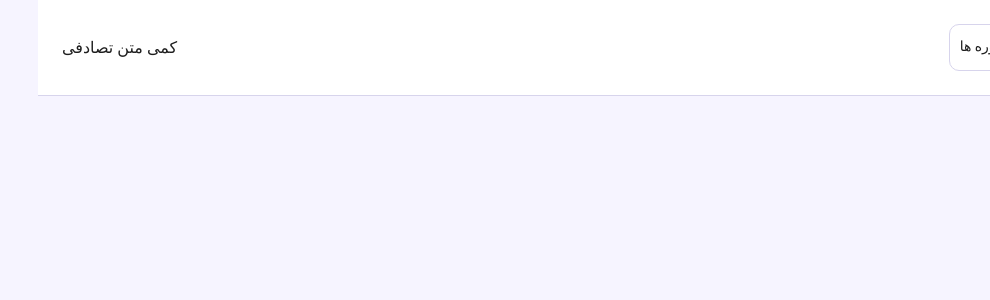
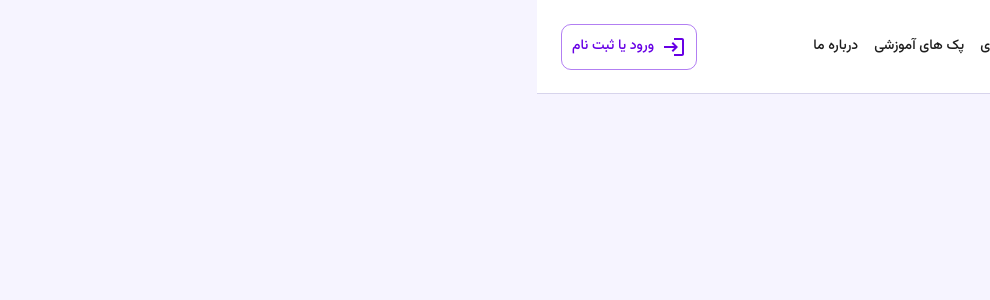
Before and after one commit to kiyanSeddiqi/Codino-Redux-MUI-Supabase, a React (Vite) app: page / in a window 1280 px wide. Shown: the top 300 px of the page, without its empty margins (290-1280 px from the left). Built offline with nearby package versions, Linux system fonts and the light colour scheme.

Commit message:
build navbar ui and auth modal

```diff
--- a/src/components/layout/MainLayout.jsx
+++ b/src/components/layout/MainLayout.jsx
@@ -1,13 +1,17 @@
 import { Outlet } from "react-router-dom";
+import { Container } from "@mui/material";
 import Navbar from "./Navigation/Navbar";
 import Footer from "./Footer";
-import { Container } from "@mui/material";
+import AuthModal from "../../features/auth/components/AuthModal";
+import { useState } from "react";
 
 function MainLayout() {
+  const [openAuthModal, setOpenAuthModal] = useState(false);
+
   return (
     <>
       <header>
-        <Navbar />
+        <Navbar showAuthModal={setOpenAuthModal} />
       </header>
       <main>
         <Container>
@@ -17,6 +21,7 @@ function MainLayout() {
       <footer>
         <Footer />
       </footer>
+      <AuthModal isOpen={openAuthModal} onShow={setOpenAuthModal} />
     </>
   );
 }
--- a/src/components/layout/Navigation/CategoryBtn.jsx
+++ b/src/components/layout/Navigation/CategoryBtn.jsx
@@ -9,13 +9,12 @@ import {
   Paper,
 } from "@mui/material";
 import {
-  categoryBtn,
   coursesList,
   coursesListScrollable,
   coursesMenu,
   menuDivider,
 } from "../../../styles/styles";
-import { menuItems } from "../../../data/menu";
+import { categoryMenuData } from "../../../data/menu";
 import SvgIcon from "../../ui/SvgIcon";
 import { useId, useState } from "react";
 import { Link } from "react-router-dom";
@@ -26,24 +25,23 @@ function CategoryBtn() {
   const menuId = `${id}-menu`;
   const [anchorEl, setAnchorEl] = useState(null);
   const [activeCategory, setActiveCategory] = useState(
-    menuItems[0].children[0],
+    categoryMenuData[0].children[0],
   );
   const open = Boolean(anchorEl);
   const handleOpen = (e) => setAnchorEl(e.currentTarget);
   const handleClose = () => setAnchorEl(null);
   return (
     <>
+      <Box sx={{ display: { xs: "hidden", lg: "block" } }}>
         <Button
           id={buttonId}
           aria-controls={open ? menuId : undefined}
           aria-haspopup="true"
           aria-expanded={open}
           onClick={handleOpen}
-        disableRipple
           variant="outlined"
-        sx={categoryBtn}
         >
-        <Apps />
+          <Apps sx={{ color: "primary.main" }} />
           دسته بندی دوره ها
         </Button>
         <Menu
@@ -66,7 +64,7 @@ function CategoryBtn() {
           }}
         >
           <Box sx={coursesListScrollable}>
-          {menuItems[0]?.children?.map((item) => (
+            {categoryMenuData[0]?.children?.map((item) => (
               <MenuItem
                 disableRipple
                 key={item.title}
@@ -80,6 +78,7 @@ function CategoryBtn() {
                     activeCategory.title === item.title
                       ? "primary.light"
                       : "text.main",
+                  transition: "0.2s ease",
                 }}
               >
                 <ListItemIcon>
@@ -108,6 +107,7 @@ function CategoryBtn() {
                   gap: "4px",
                   borderRadius: "6px",
                   py: "8px",
+                  transition: "0.2s ease",
                 }}
               >
                 <ListItemText
@@ -124,6 +124,7 @@ function CategoryBtn() {
             ))}
           </Box>
         </Menu>
+      </Box>
     </>
   );
 }
--- a/src/components/layout/Navigation/Navbar.jsx
+++ b/src/components/layout/Navigation/Navbar.jsx
@@ -14,8 +14,11 @@ import { Link } from "react-router-dom";
 import Logo from "../../ui/Logo";
 import ThemeSwitch from "../../ui/ThemeSwitch";
 import CategoryBtn from "./CategoryBtn";
+import Searchbar from "./Searchbar";
+import NavbarMenu from "./NavbarMenu";
+import { Login } from "@mui/icons-material";
 
-function Navbar() {
+function Navbar({ showAuthModal }) {
   return (
     <>
       <AppBar sx={appBar}>
@@ -24,10 +27,18 @@ function Navbar() {
             <ThemeSwitch />
             <Logo />
             <CategoryBtn />
+            <Searchbar />
+            <NavbarMenu />
           </Box>
-          <Box>
-            <Link>کمی متن تصادفی</Link>
-          </Box>
+          <Button variant="outlined" onClick={() => showAuthModal(true)}>
+            <Login />
+            <Box
+              component="span"
+              sx={{ display: { xs: "hidden", lg: "block" } }}
+            >
+              ورود یا ثبت نام
+            </Box>
+          </Button>
         </Toolbar>
       </AppBar>
     </>
--- /dev/null
+++ b/src/components/layout/Navigation/NavbarMenu.jsx
@@ -0,0 +1,45 @@
+import { Box, MenuItem, MenuList } from "@mui/material";
+import { Link, NavLink } from "react-router-dom";
+import { menuData } from "../../../data/menu";
+import {
+  navItem,
+  navLink,
+  navLinkDropdown,
+  navLinkNested,
+} from "../../../styles/styles";
+
+function NavbarMenu() {
+  return (
+    <>
+      <Box
+        component="nav"
+        sx={{
+          display: { xs: "hidden", lg: "flex" },
+        }}
+      >
+        <Box component="ul" sx={{ display: "flex", gap: 2, fontSize: "14px" }}>
+          {menuData.map((item) => (
+            <Box component="li" key={item.title} sx={navItem}>
+              <Box component={NavLink} to={item.path} sx={navLink}>
+                {item.title}
+              </Box>
+              {item.children && (
+                <Box component="ul" className="dropdown" sx={navLinkDropdown}>
+                  {item.children.map((child) => (
+                    <Box key={child.title} component="li">
+                      <Box component={Link} to={child.path} sx={navLinkNested}>
+                        {child.title}
+                      </Box>
+                    </Box>
+                  ))}
+                </Box>
+              )}
+            </Box>
+          ))}
+        </Box>
+      </Box>
+    </>
+  );
+}
+
+export default NavbarMenu;
--- /dev/null
+++ b/src/components/layout/Navigation/Searchbar.jsx
@@ -0,0 +1,26 @@
+import { Search } from "@mui/icons-material";
+import { Box, InputAdornment, InputBase, TextField } from "@mui/material";
+import { navbarSearchInput, searchIcon } from "../../../styles/styles";
+
+function Searchbar() {
+  return (
+    <>
+      <Box
+        sx={{ display: { xs: "hidden", lg: "block" }, position: "relative" }}
+      >
+        <form>
+          <Search sx={searchIcon} />
+          <InputBase
+            type="text"
+            autoComplete="off"
+            name="search"
+            placeholder="جستجو ..."
+            sx={navbarSearchInput}
+          />
+        </form>
+      </Box>
+    </>
+  );
+}
+
+export default Searchbar;
--- a/src/data/menu.js
+++ b/src/data/menu.js
@@ -1,4 +1,4 @@
-export const menuItems = [
+export const categoryMenuData = [
   {
     title: "دسته بندی دوره ها",
     children: [
@@ -172,12 +172,16 @@ export const menuItems = [
       },
     ],
   },
+];
+
+export const menuData = [
   {
     title: "بلاگ کدینو",
-    path: "/",
+    path: "/blog",
   },
   {
     title: "مسیر های یادگیری",
+    path: "/roadmap",
     children: [
       { title: "همه مسیر های یادگیری", path: "/" },
       { title: "مسیر یادگیری برنامه نویسی", path: "/" },
@@ -188,10 +192,10 @@ export const menuItems = [
   },
   {
     title: "پک های آموزشی",
-    path: "/",
+    path: "/packs",
   },
   {
     title: "درباره ما",
-    path: "/",
+    path: "/about-us",
   },
 ];
--- /dev/null
+++ b/src/features/auth/components/AuthModal.jsx
@@ -0,0 +1,114 @@
+import {
+  Box,
+  Button,
+  Dialog,
+  DialogActions,
+  DialogTitle,
+  InputBase,
+  Typography,
+} from "@mui/material";
+import Logo from "../../../components/ui/Logo";
+import {
+  authMethodSlider,
+  authModalContainer,
+  authModalForm,
+  authModalInput,
+  authModalPaper,
+  authModalSwitchBox,
+  authModalSwitchBtn,
+} from "../../../styles/styles";
+import { useState } from "react";
+import SvgIcon from "../../../components/ui/SvgIcon";
+
+function AuthModal({ isOpen, onShow }) {
+  const [loginType, setLoginType] = useState("email");
+  return (
+    <>
+      <Dialog
+        open={isOpen}
+        onClose={() => onShow(false)}
+        sx={authModalContainer}
+      >
+        <Logo />
+        <Box sx={authModalPaper}>
+          <DialogTitle sx={{ fontSize: 16, p: 0 }}>ورود یا ثبت نام</DialogTitle>
+          <Box sx={authModalSwitchBox}>
+            <Box sx={{ position: "relative", display: "flex" }}>
+              <Button
+                onClick={() => setLoginType("email")}
+                variant="text"
+                sx={{
+                  ...authModalSwitchBtn,
+                  color:
+                    loginType === "email" ? "primary.main" : "text.secondary",
+                }}
+              >
+                ایمیل و رمز عبور
+              </Button>
+              <Button
+                onClick={() => setLoginType("phone")}
+                variant="text"
+                sx={{
+                  ...authModalSwitchBtn,
+                  color:
+                    loginType === "phone" ? "primary.main" : "text.secondary",
+                }}
+              >
+                شماره همراه
+              </Button>
+              <Box
+                component="span"
+                sx={{
+                  ...authMethodSlider,
+                  transform:
+                    loginType === "email"
+                      ? "translateX(100%)"
+                      : "translateX(0%)",
+                }}
+              ></Box>
+            </Box>
+          </Box>
+        </Box>
+        <Box component="form" sx={authModalForm}>
+          <Box>
+            <label
+              style={{
+                marginBottom: "6px",
+                fontSize: "14px",
+                display: "block",
+              }}
+              htmlFor={loginType === "email" ? "email" : "phone"}
+            >
+              {loginType === "email" ? "ایمیل" : "شماره همراه"}
+            </label>
+            <InputBase
+              type="text"
+              autoComplete="off"
+              name="search"
+              placeholder={
+                loginType === "email" ? "example@gmail.com" : "09121234567"
+              }
+              sx={authModalInput}
+            />
+          </Box>
+          <Box sx={{ display: "flex", flexDirection: "column", gap: 2 }}>
+            <Button sx={{ height: "46px" }}>ادامه</Button>
+            <Button variant="outlined">
+              <SvgIcon name="google" size={24} />
+              ادامه با حساب گوگل
+            </Button>
+          </Box>
+          <Box sx={{ display: "flex", gap: "10px", alignItems: "center" }}>
+            <SvgIcon name="warning" size="24" />
+            <Typography component="p" variant="caption" sx={{ lineHeight: 2 }}>
+              ورود یا ثبت‌نام شما به منزله‌ی پذیرش تمامی قوانین و مقررات
+              مجموعه‌ی کدیاد خواهد بود!
+            </Typography>
+          </Box>
+        </Box>
+      </Dialog>
+    </>
+  );
+}
+
+export default AuthModal;
--- a/src/index.css
+++ b/src/index.css
@@ -1,13 +1,20 @@
 @font-face {
-  @font-face {
-    font-family: "Vazirmatn";
-    src: url("../src/assets/fonts/Vazirmatn[wght].woff2")
-      format("woff2-variations");
-    font-weight: 100 900;
-    font-display: swap;
-  }
+  font-family: "Vazirmatn";
+  src: url("../src/assets/fonts/Vazirmatn[wght].woff2")
+    format("woff2-variations");
+  font-weight: 100 900;
+  font-display: swap;
 }
 
 * {
   scrollbar-width: thin;
 }
+
+ul {
+  margin: 0;
+  padding: 0;
+}
+
+li {
+  list-style: none;
+}
--- a/src/pages/home/Home.jsx
+++ b/src/pages/home/Home.jsx
@@ -5,9 +5,7 @@ function Home() {
   return (
     <>
       <Box>
-        <Typography sx={{ fontWeight: 700 }}>
-          منزل ما همینجاست همه هستیم شما بیاید
-        </Typography>
+        <Typography sx={{ fontWeight: 700 }}>home </Typography>
         <SvgIcon name="digitalMarket" />
         <SvgIcon name="devOps" />
       </Box>
--- a/src/styles/styles.js
+++ b/src/styles/styles.js
@@ -1,11 +1,11 @@
-import { Padding } from "@mui/icons-material";
+import { Opacity, Padding } from "@mui/icons-material";
 import { grey } from "@mui/material/colors";
 import { position } from "stylis";
 
 export const appBar = (theme) => ({
   borderBottom: 1,
   borderColor: theme.palette.divider,
-  minHeight: "96px",
+  minHeight: "94px",
   py: 2.5,
   position: "static",
   bgcolor: theme.palette.background.paper,
@@ -61,11 +61,6 @@ export const logo = {
   height: "31px",
   display: "flex",
 };
-export const categoryBtn = (theme) => ({
-  color: theme.palette.text.primary,
-  borderColor: theme.palette.divider,
-  gap: 1,
-});
 
 export const coursesMenu = (theme) => ({
   padding: 2.5,
@@ -73,6 +68,7 @@ export const coursesMenu = (theme) => ({
   border: 1,
   borderColor: "divider",
   mt: 0.5,
+  scrollbarWidth: "none",
 });
 
 export const coursesList = {
@@ -95,3 +91,165 @@ export const menuDivider = {
   width: "1px",
   height: "63svh",
 };
+
+export const navbarSearchInput = (theme) => ({
+  borderRadius: "10px",
+  height: "46px",
+  width: "250px",
+  border: "2px solid transparent",
+  bgcolor: theme.palette.background.default,
+  paddingRight: "40px",
+  fontSize: "14px",
+  transition: "border 0.3s ease",
+  "& input": {
+    padding: "0px",
+  },
+  "& input::placeholder": {
+    color: theme.palette.text.secondary,
+    opacity: 1,
+  },
+  "&:focus-within": {
+    border: `2px solid ${theme.palette.primary.main}`,
+  },
+});
+
+export const searchIcon = {
+  position: "absolute",
+  top: 10,
+  right: 9,
+  zIndex: 10,
+  color: "primary.main",
+};
+
+export const navItem = {
+  position: "relative",
+  paddingY: "16px",
+  "&:hover .dropdown": {
+    opacity: 1,
+    visibility: "visible",
+    transform: "translateY(0)",
+  },
+};
+
+export const navLink = {
+  fontWeight: "500",
+  transition: "color 0.2s ease",
+  "&.active": {
+    color: "primary.main",
+  },
+  "&:hover": {
+    color: "primary.main",
+  },
+};
+
+export const navLinkDropdown = (theme) => ({
+  position: "absolute",
+  bgcolor: "background.paper",
+  top: "100%",
+  right: 0,
+  minWidth: 242,
+  boxShadow: 3,
+  borderRadius: "10px",
+  opacity: 0,
+  visibility: "hidden",
+  transform: "translateY(10px)",
+  transition: "0.2s ease",
+  zIndex: 10,
+  p: 2.5,
+  display: "flex",
+  flexDirection: "column",
+  gap: 2,
+  border: `1px solid ${theme.palette.divider}`,
+});
+
+export const navLinkNested = {
+  display: "block",
+  padding: "8px 16px",
+  borderRadius: "6px",
+  color: "text.primary",
+  transition: "0.2s ease",
+  "&:hover": {
+    color: "primary.main",
+    bgcolor: "menuItemBg",
+  },
+};
+// ====== AUTH MODAL ======
+
+export const authModalContainer = {
+  "& .MuiDialog-paper": {
+    p: 4,
+    m: 0,
+    gap: 5,
+    borderRadius: "8px",
+    width: "400px",
+    maxHeight: "90svh",
+    alignItems: "center",
+  },
+  "& .MuiBackdrop-root": {
+    backdropFilter: "blur(6px)",
+  },
+};
+
+export const authModalPaper = {
+  display: "flex",
+  flexDirection: "column",
+  gap: 3,
+  width: "100%",
+};
+
+export const authModalSwitchBox = {
+  borderRadius: "12px",
+  p: "10px",
+  bgcolor: "divider",
+};
+
+export const authModalSwitchBtn = {
+  px: 0,
+  flex: 1,
+  fontSize: "16px",
+  zIndex: 2,
+  "&:hover": {
+    bgcolor: "transparent",
+  },
+};
+
+export const authMethodSlider = {
+  position: "absolute",
+  left: 0,
+  width: "50%",
+  bgcolor: "background.paper",
+  display: "block",
+  height: "100%",
+  borderRadius: "8px",
+  transition: "all 0.3s ease",
+  boxShadow: 1,
+};
+
+export const authModalForm = {
+  width: "100%",
+  display: "flex",
+  flexDirection: "column",
+  gap: 3,
+};
+
+export const authModalInput = (theme) => ({
+  p: "8px 12px",
+  borderRadius: "12px",
+  border: "2px solid transparent",
+  width: "100%",
+  height: "44px",
+  fontSize: "14px",
+  bgcolor: "background.default",
+  transition: "border 0.3s ease",
+  "& input": {
+    padding: "0px",
+  },
+  "& input::placeholder": {
+    color: theme.palette.text.secondary,
+    opacity: 1,
+    textAlign: "left",
+  },
+  "&:focus-within": {
+    border: `2px solid ${theme.palette.primary.main}`,
+  },
+});
--- a/src/theme/theme.js
+++ b/src/theme/theme.js
@@ -6,6 +6,7 @@ const getTheme = (mode) => {
     palette: {
       mode,
       iconAccent: isDark ? "#ff4aff" : "#ff0eff",
+      menuItemBg: isDark ? "#bb86fc24" : "#6700e512",
       primary: {
         main: isDark ? "#BB86FC" : "#6700E5",
       },
@@ -47,6 +48,7 @@ const getTheme = (mode) => {
         defaultProps: {
           variant: "contained",
           disableFocusRipple: true,
+          disableRipple: true,
         },
         styleOverrides: {
           root: {
@@ -54,8 +56,10 @@ const getTheme = (mode) => {
             padding: 10,
             "&.Mui-focusVisible": {
               outline: "2px solid #C6B3FF",
-              outlineOffset: "2px",
+              outlineOffset: "0px",
             },
+            gap: "8px",
+            lineHeight: "1.5",
           },
         },
       },
@@ -64,7 +68,7 @@ const getTheme = (mode) => {
           root: {
             backgroundColor: isDark ? "#1A1A26" : "#FFFFFF",
             "&.Mui-focused .MuiOutlinedInput-notchedOutline": {
-              borderColor: "#ff4aff",
+              borderColor: "#C6B3FF",
             },
             "& .MuiOutlinedInput-notchedOutline": {
               borderColor: isDark ? "#2A2A3A" : "#E2DFF5",
```
Also changed, not shown: src/assets/images/icons/google.svg (added), src/assets/images/icons/warning.svg (added). Lines whose indentation alone changed are shown as unchanged.
